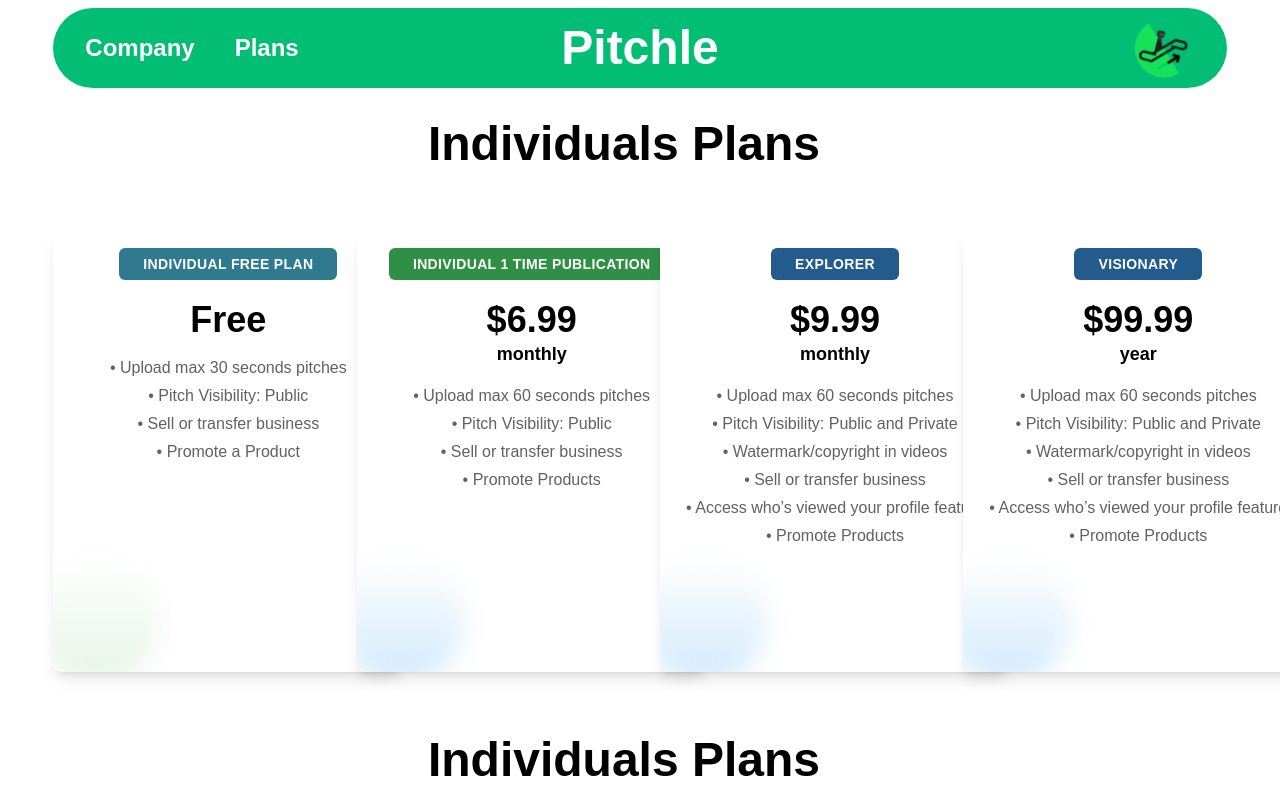
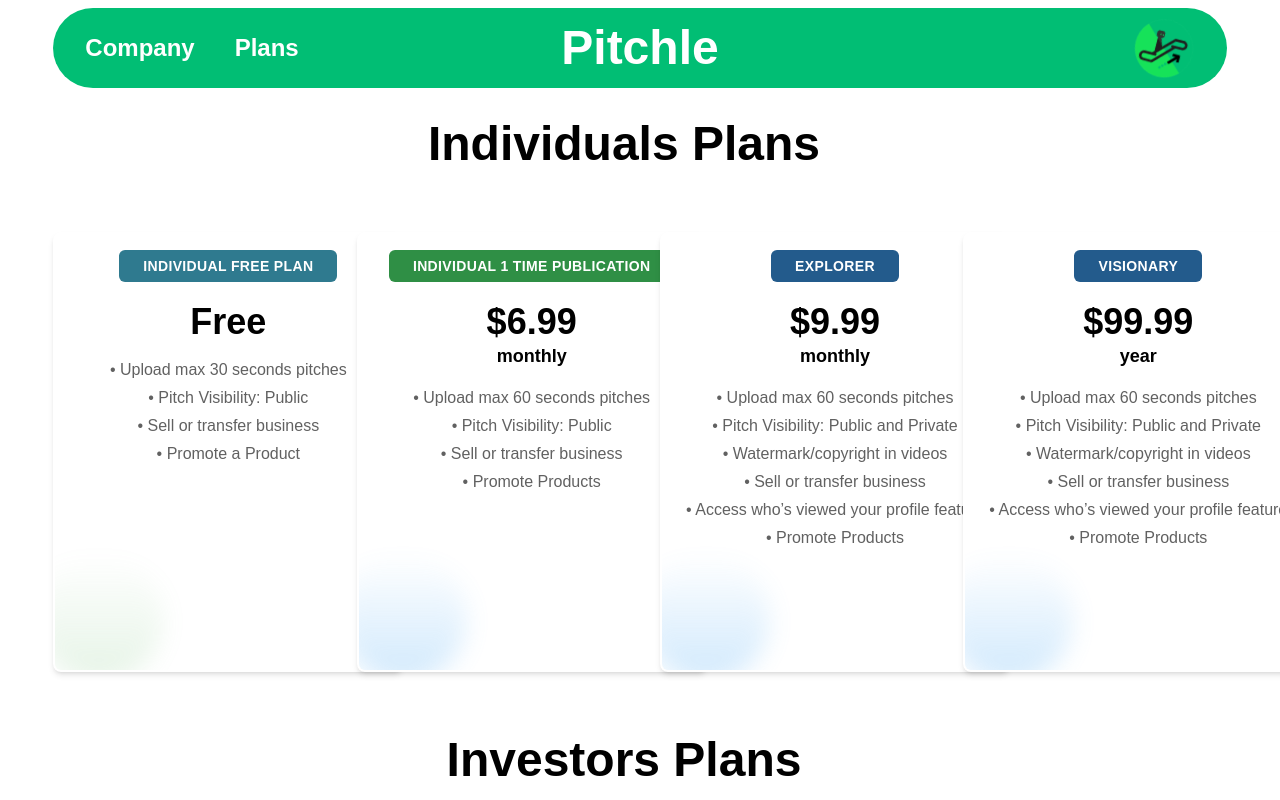
Before and after one commit to Pitchle/Pitchleapp, a React (Create React App) app: page /plans in a window 1280 px wide. Shown: the top 800 px of the page. Built offline with nearby package versions, Linux system fonts and the light colour scheme.

Commit message:
plan desing

```diff
--- a/src/App.css
+++ b/src/App.css
@@ -215,6 +215,9 @@
 
 /* Media query for desktop view */
 @media (min-width: 1024px) {
+    .slick-dots li.slick-active button:before{
+        display: none;
+    }
     .slick-next:before,
     .slick-prev:before {
         display: none; /* Hide next and prev arrows in desktop view */
--- a/src/components/Introduction.jsx
+++ b/src/components/Introduction.jsx
@@ -28,7 +28,7 @@ const Introduction = () => {
     };
 
     const settings = {
-        dots: true,
+        dots: true, // Keep dots enabled
         infinite: false,
         speed: 500,
         slidesToShow: 3,
@@ -37,19 +37,21 @@ const Introduction = () => {
         autoplaySpeed: 3000,
         responsive: [
             {
-                breakpoint: 1024,
+                breakpoint: 1024, // Desktop and above
                 settings: {
                     slidesToShow: 2,
                     slidesToScroll: 1,
                     infinite: true,
+                    dots: false, // Hide dots on larger screens
                 },
             },
             {
-                breakpoint: 768,
+                breakpoint: 768, // Tablets
                 settings: {
                     slidesToShow: 1,
                     slidesToScroll: 1,
                     infinite: true,
+                    dots: true, // Show dots on smaller screens
                 },
             },
         ],
--- a/src/components/Pricing.jsx
+++ b/src/components/Pricing.jsx
@@ -71,7 +71,7 @@ const Individual = [
         gradientOpacity: 'opacity-30',
     },
 ];
-const Pro=[  {
+const Pro = [{
     heading: 'Free',
     headingColor: 'black',
     subHeading: '',
@@ -145,16 +145,27 @@ const Pro=[  {
     },];
 
 
-const PricingCard = ({ heading, headingColor, subHeading, badgeText, bulletPoints, gradientFrom, gradientOpacity, badgeColor,badgeTextColor }) => {
+const PricingCard = ({
+                         heading,
+                         headingColor,
+                         subHeading,
+                         badgeText,
+                         bulletPoints,
+                         gradientFrom,
+                         gradientOpacity,
+                         badgeColor,
+                         badgeTextColor
+                     }) => {
     return (
-        <div className="relative bg-white shadow-lg rounded-lg h-[440px] w-[350px] hover:z-10 hover:scale-110 transition-all duration-300 ease-in-out p-5 overflow-hidden">
+        <div className="relative bg-white hover:border-gray-500 shadow-md hover:shadow-lg border-2 border-transparent hover:border-gradient-to-r hover:from-[#450073] hover:via-[#01be74] hover:to-[#450073] rounded-lg h-[440px] w-[350px] hover:z-10 hover:scale-105 md:hover:scale-110 transition-all duration-300 ease-in-out p-5 overflow-hidden">
             {/* Add the circular gradient */}
-            <div className={`absolute -bottom-3 blur-md -left-5 w-32 h-32 bg-gradient-to-t ${gradientFrom} to-transparent rounded-full ${gradientOpacity}`}></div>
+            <div
+                className={`absolute -bottom-3 blur-md -left-5 w-32 h-32 bg-gradient-to-t ${gradientFrom} to-transparent rounded-full ${gradientOpacity}`}></div>
 
             {/* Badge */}
             <div className="text-center">
                 <span
-                    style={{ backgroundColor: badgeColor, color:badgeTextColor }}
+                    style={{backgroundColor: badgeColor, color: badgeTextColor}}
                     className="text-sm font-semibold px-6 py-2 rounded-md uppercase tracking-wide">
                     {badgeText}
                 </span>
@@ -180,8 +191,7 @@ const Pricing = () => {
     return (
         <>
             <NavbarBar/>
-            <div className="text-center">
-                <h2 className="font-bold -ms-0 md:-ms-8 my-6 text-5xl">Individuals Plans</h2>
+            <div className="text-center"><h2 className="font-bold -ms-0 md:-ms-8 my-6 text-5xl">Individuals Plans</h2>
             </div>
             <div className={"flex justify-center"}>
                 <div className="grid grid-cols-1 md:grid-cols-2 lg:grid-cols-4 w-11/12 gap-10 my-10 items-center">
@@ -202,7 +212,7 @@ const Pricing = () => {
                 </div>
             </div>
             <div className="text-center">
-                <h2 className="font-bold -ms-0 md:-ms-8 my-6 text-5xl">Individuals Plans</h2>
+                <h2 className="font-bold -ms-0 md:-ms-8 my-6 text-5xl">Investors Plans</h2>
             </div>
             <div className={"flex justify-center"}>
                 <div className="grid grid-cols-1 md:grid-cols-2 lg:grid-cols-4 w-11/12 gap-10 my-10 items-center">
```
